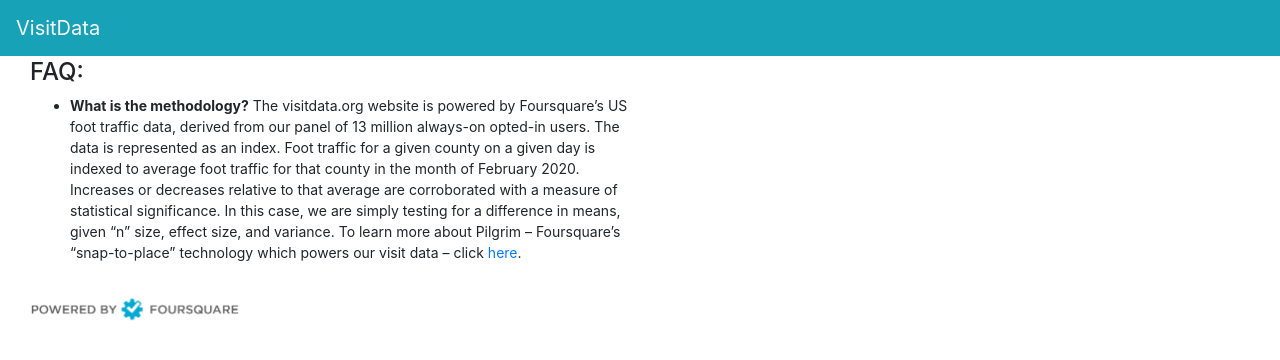
After one commit to VisitData-org/ca_visit_tracking, a Flask app: page /faq in a window 1280 px wide. The commit adds this page. Shown: the top 360 px of the page. Run offline with Flask 2, Linux system fonts and the light colour scheme; some libraries are stand-ins or nearby versions.

Commit message:
FAQ. Methodology

```diff
--- a/main.py
+++ b/main.py
@@ -34,6 +34,10 @@ def bydateselstate(state):
 def bydatesel(state, counties, venues):
     return render_template("bydate.html", state=state, counties=counties, venues=venues)
 
+@app.route("/faq")
+def faq():
+    return render_template("faq.html")
+
 def page_not_found(e):
     return render_template('404.html'), 404
 
--- a/static/css/visitdata.css
+++ b/static/css/visitdata.css
@@ -66,7 +66,6 @@ body {
  * Content
  */
 
-
 /*
  * Navbar
  */
@@ -110,6 +109,9 @@ body {
   .foursquare-logo {
       max-width:240px;
   }
+  .faqlist {
+      max-width: 600px;
+  }
 }
 
 @media (max-width: 989px) {
@@ -119,6 +121,9 @@ body {
   .foursquare-logo {
       max-width:160px;
   }
+  .faqlist {
+      max-width: 600px;
+  }
 }
 
 @media (max-width: 768px) {
--- /dev/null
+++ b/templates/faq.html
@@ -0,0 +1,9 @@
+{% extends "nonav.html" %}
+{% block main %}
+<div class="container-fluid mt-2 main-mobile">
+  <h4 id="table-title">FAQ:</h4>
+  <ul class="faqlist">
+    <li> <b>What is the methodology?</b> The visitdata.org website is powered by Foursquare’s US foot traffic data, derived from our panel of 13 million always-on opted-in users. The data is represented as an index.  Foot traffic for a given county on a given day is indexed to average foot traffic for that county in the month of February 2020. Increases or decreases relative to that average are corroborated with a measure of statistical significance. In this case, we are simply testing for a difference in means, given “n” size, effect size, and variance.  To learn more about Pilgrim – Foursquare’s “snap-to-place” technology which powers our visit data – click <a href="https://enterprise.foursquare.com/intersections/article/phones-lambdas-and-the-joy-of-snap-to-place-techn/">here</a>.
+    </ul>
+</div>
+{% endblock %}
```
